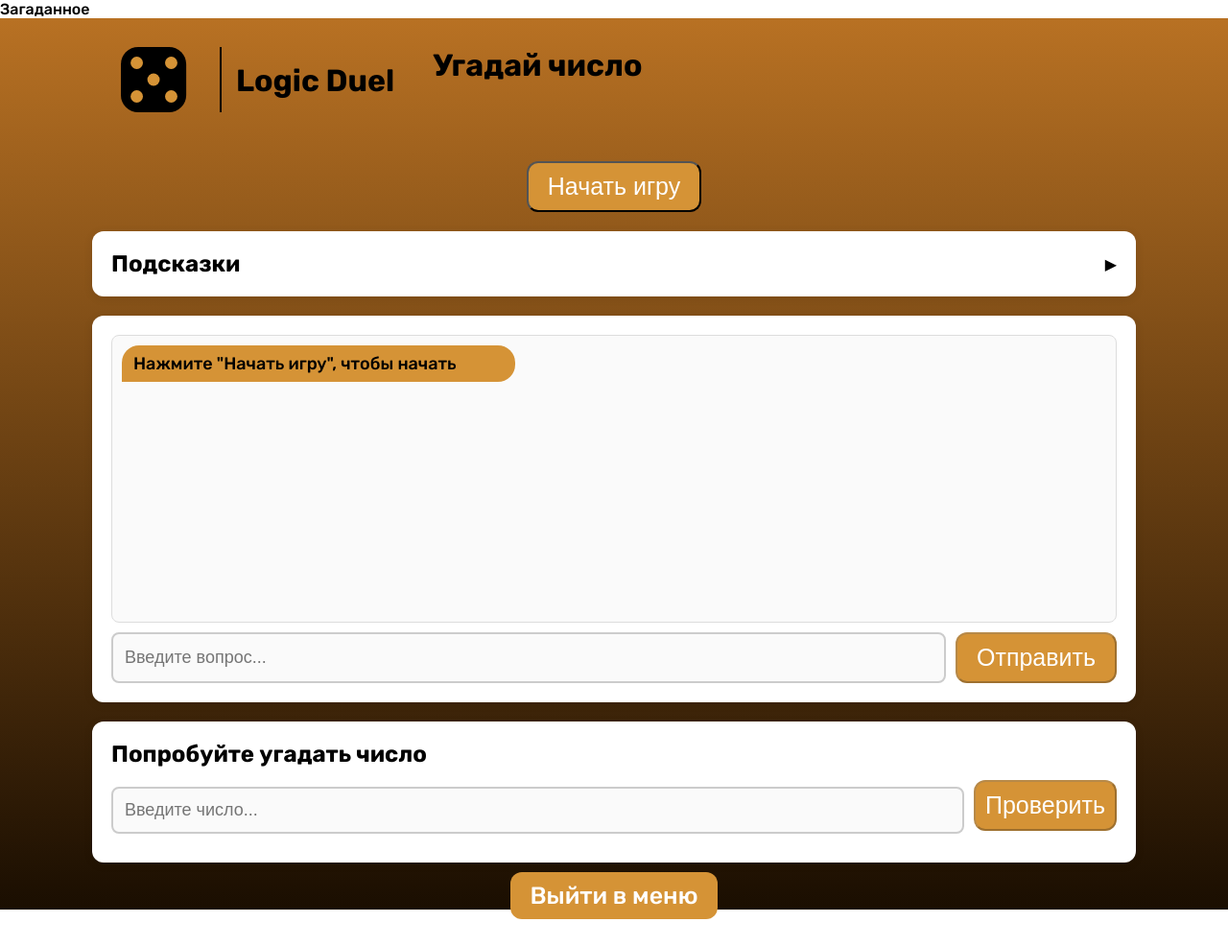
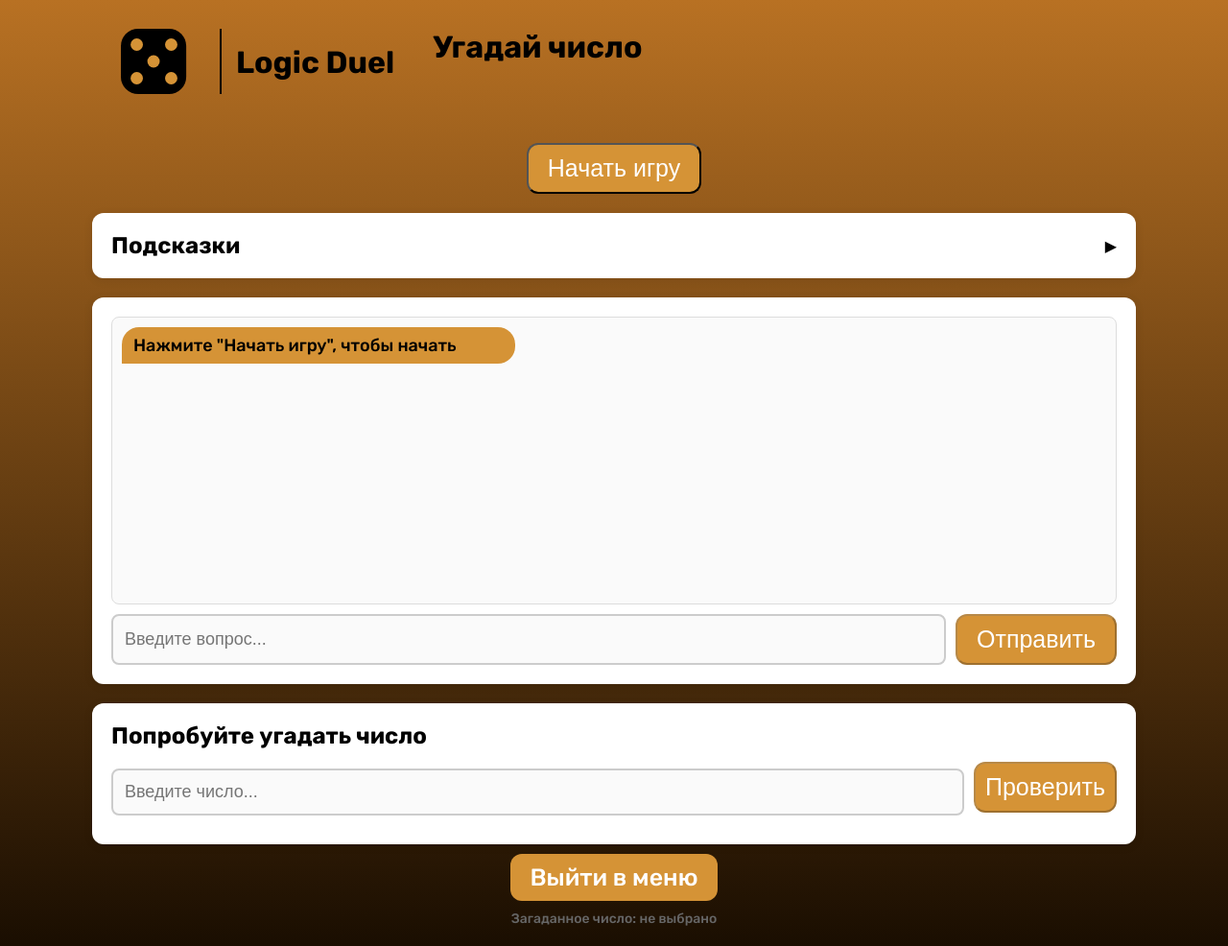
Before and after one commit to Ulyanapupup/test_wordly, a Flask app: template templates/game_mode_1_1.html in a window 1280 px wide. Shown: the whole page at 96% size. Before the commit the page ends 958 px from the top, so only its background shows below. Run offline with Flask 3, Linux system fonts and the light colour scheme; the template is opened without the code that fills it, so the values that code supplies are empty.

Commit message:
Add files via upload

```diff
--- a/templates/game_mode_1_1.html
+++ b/templates/game_mode_1_1.html
@@ -1,6 +1,6 @@
 <!DOCTYPE html>
 <html lang="ru">
-<head> Загаданное
+<head>
   <meta charset="UTF-8">
   <meta name="viewport" content="width=device-width, initial-scale=1">
   <title>Угадай число</title>
@@ -189,7 +189,7 @@
       color: #666;
       text-align: center;
       padding: 20px;
-	  display: none;
+
     }
     @media (max-width: 1250px) {
         .message {max-width: 70%;}
```
